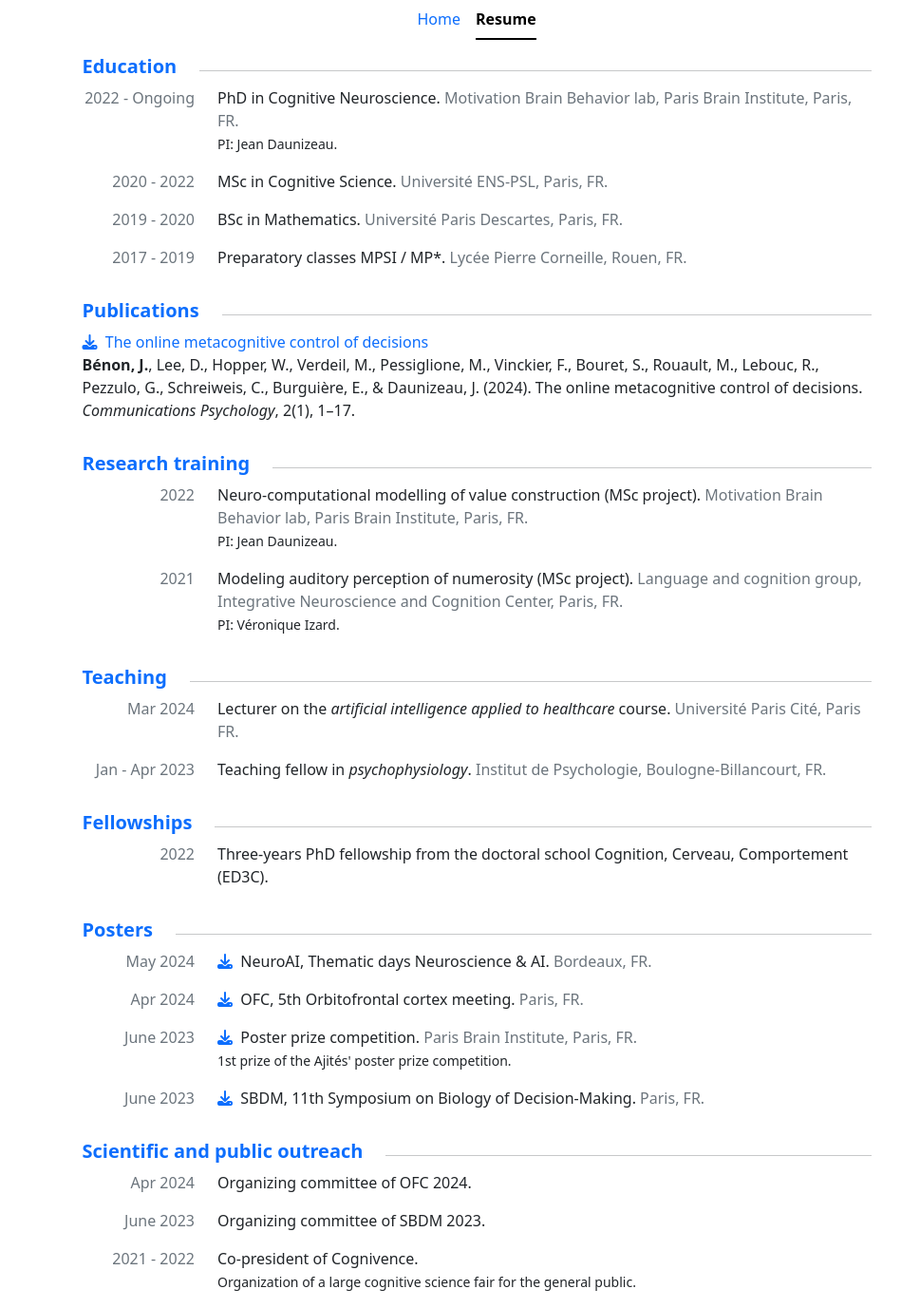
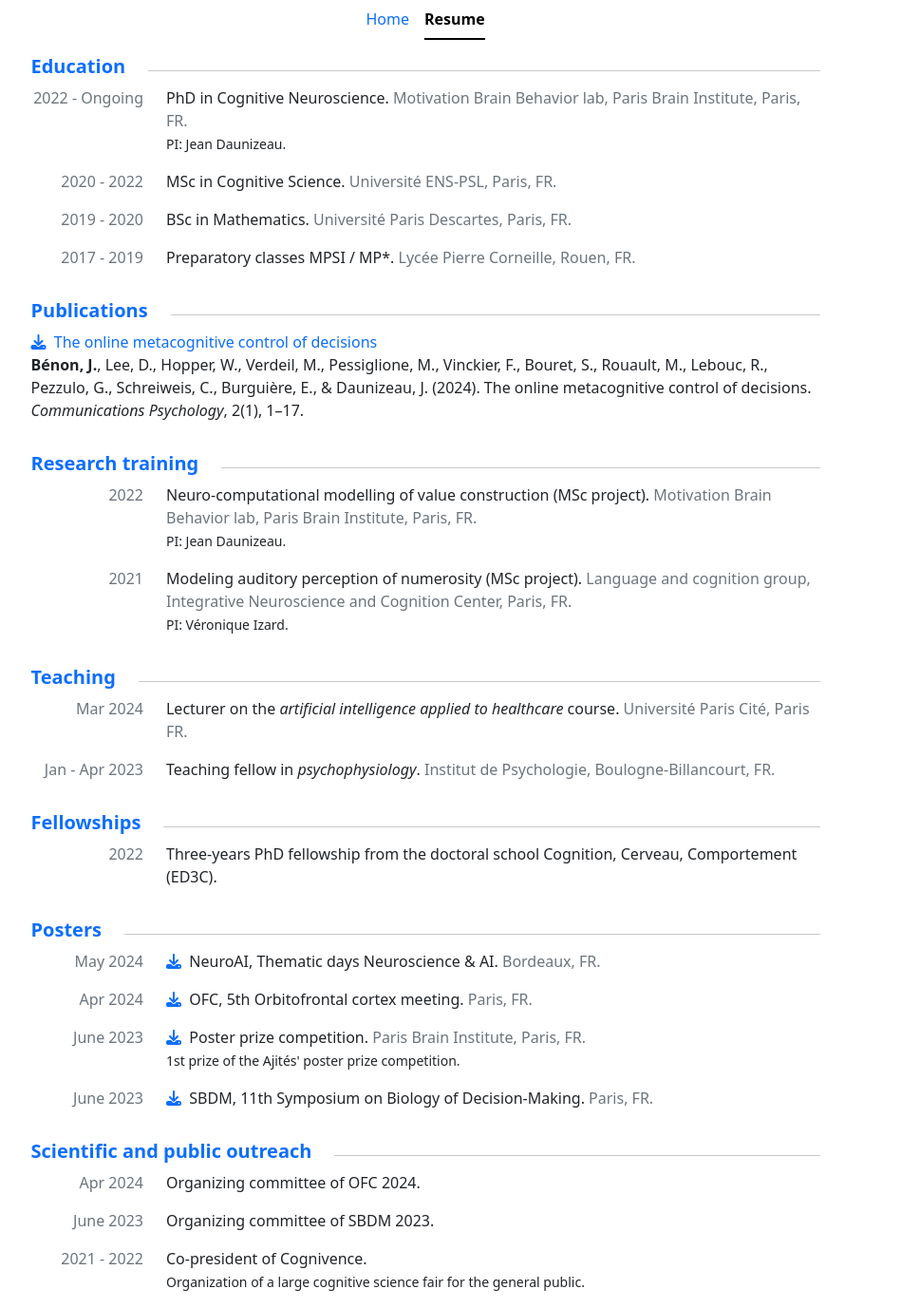
Before and after one commit to jbenon/jbenon.github.io, a Jekyll site: the page built from resume.html, in a window 1280 px wide. Shown: the whole page at 95% size, without its empty margins (138-1087 px from the left). Built offline with Jekyll 4.4.1, drawn with Linux system fonts in a browser that asks for light colours; nearby versions of some CDN libraries.

Commit message:
Set left/right margins for medium screens

```diff
--- a/resume.html
+++ b/resume.html
@@ -2,7 +2,7 @@
 layout: default
 ---
 
-<div class="container-lg">
+<div class="container-lg mx-3">
   <!-- Navigation -->
   <nav class="nav nav-underline justify-content-center d-print-none">
     <a class="nav-link" aria-current="page" href="index.html">Home</a>
```
